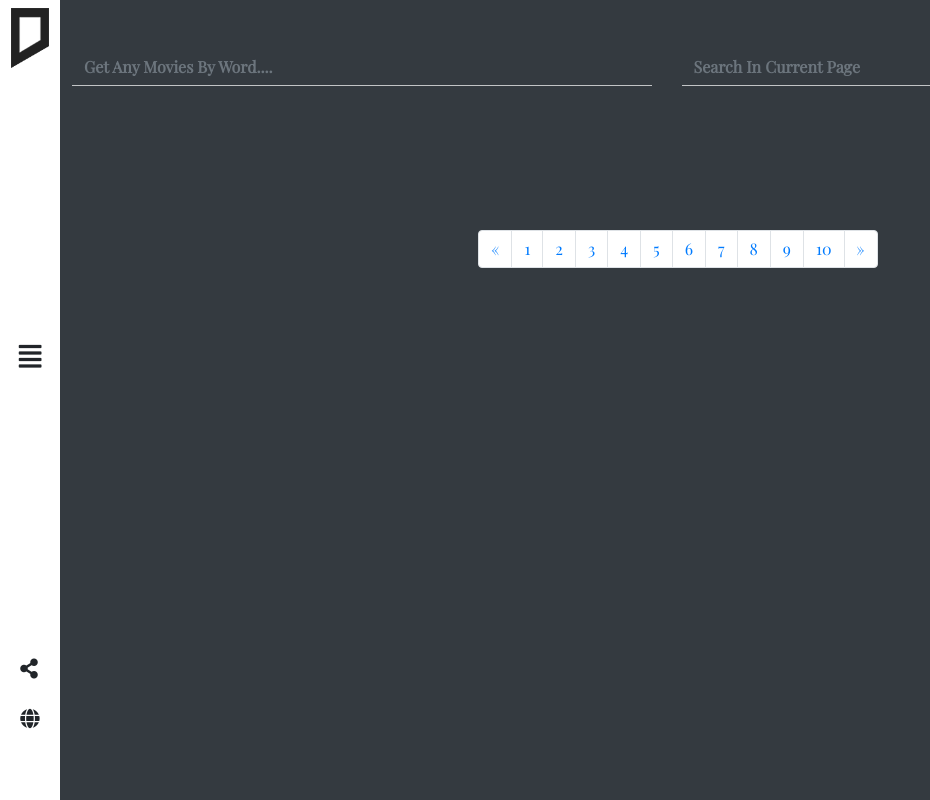
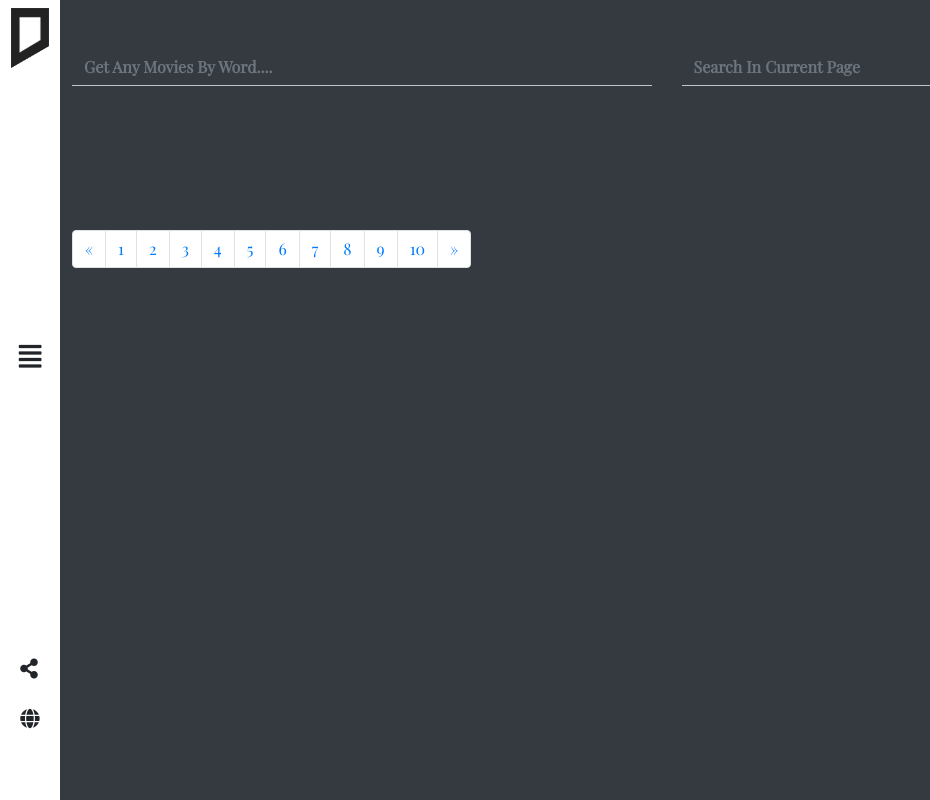
Before and after one commit to mahmoud199883/movies_project, a plain HTML site: page index.html in a window 1280 px wide. Shown: the whole page, without its empty margins (0-930 px from the left). Drawn offline with nearby package versions, Linux system fonts and the light colour scheme; no server answers.

Commit message:
after change pagniation

```diff
--- a/index.html
+++ b/index.html
@@ -88,11 +88,11 @@
             </div>
 
             <!-- Page navigation -->
-            <div class="row">
-                <div class="col-lg-4 col-md-6 col-sm-12 m-auto">
+            <div class="row  justify-content-center w-100">
+                <div class="col-12">
                     <nav aria-label="Page navigation example">
-                        <ul class="pagination">
-                            <li class="page-item">
+                        <ul class="pagination col-12 text-center bg-dark w-50 ">
+                            <li class="page-item ">
                                 <a class="page-link" href="#" aria-label="Previous">
                                     <span aria-hidden="true">&laquo;</span>
                                 </a>
```
